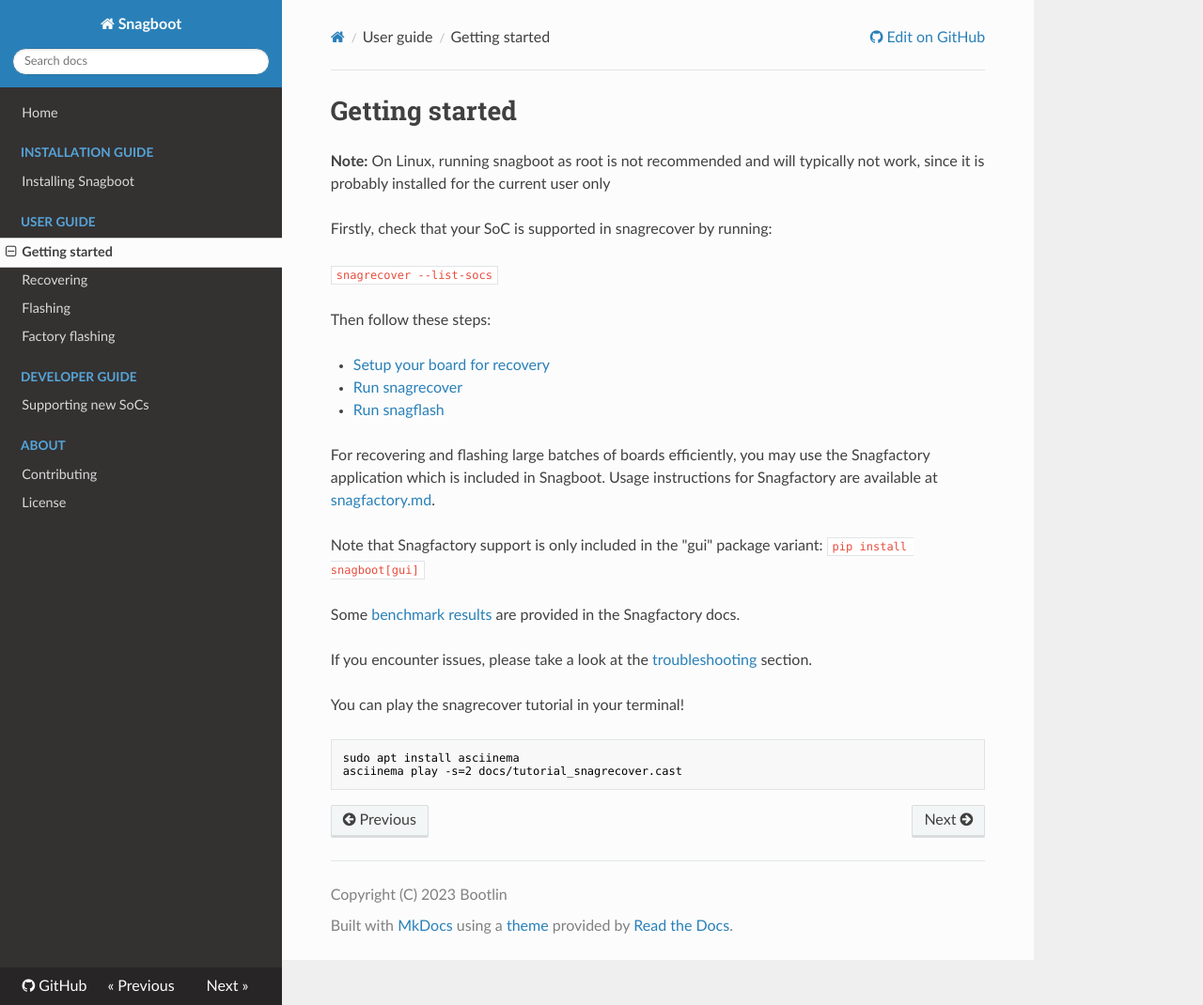
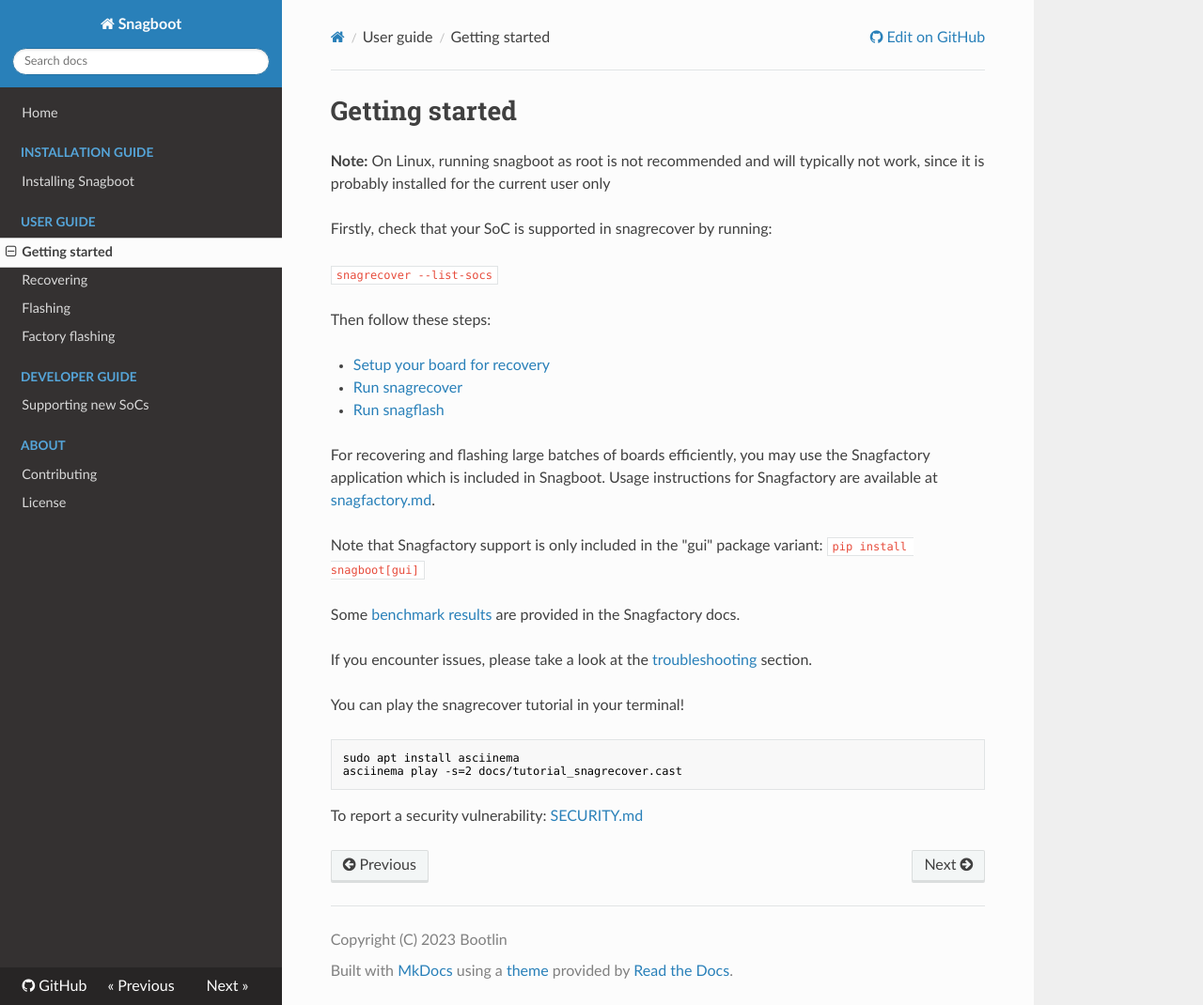
Before and after one commit to bootlin/snagboot, an MkDocs documentation site: the page built from docs/users.md, in a window 1280 px wide and 1070 px high. Shown: the whole window at 94% size. Built offline with MkDocs 1.6.1, drawn with Linux system fonts in a browser that asks for light colours; nearby versions of some CDN libraries.

Commit message:
docs: Add link to security policy
Signed-off-by: Romain Gantois <romain.gantois@bootlin.com>

````diff
--- a/docs/users.md
+++ b/docs/users.md
@@ -29,3 +29,5 @@
 sudo apt install asciinema
 asciinema play -s=2 docs/tutorial_snagrecover.cast
 ```
+
+To report a security vulnerability: [SECURITY.md](https://github.com/bootlin/snagboot/blob/main/SECURITY.md)
````
Also changed, not shown: README.md (+1 -0 lines).
